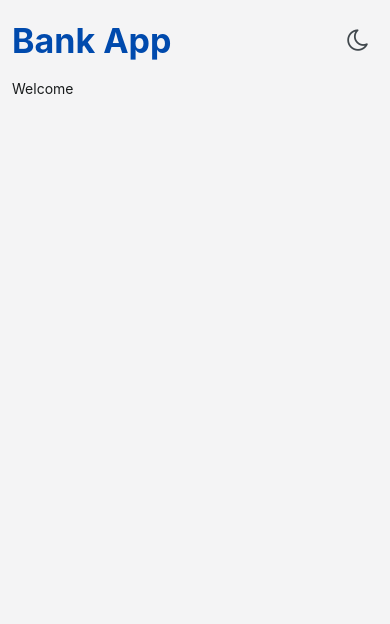
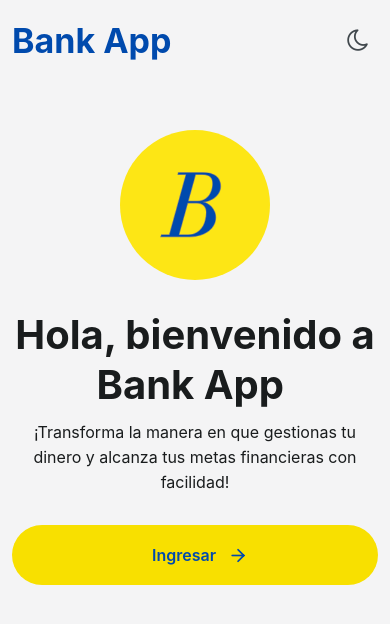
Before and after one commit to Braul123/BankApp, a React Native app: screen /Welcome in a window 390 px wide. Shown: the top 624 px of the page. Built offline with nearby package versions, Linux system fonts and the light colour scheme.

Commit message:
[feature][welcome page redirection home, logo, title, description]

```diff
--- /dev/null
+++ b/src/components/ButtonPrimary.tsx
@@ -0,0 +1,88 @@
+import {
+  Text,
+  TouchableOpacity,
+  StyleSheet,
+  View,
+} from 'react-native';
+import React from 'react';
+import IconApp from '../assets/icons/AllCustomIcons';
+import {IconTypeRequire} from '../types/types';
+import {useTheme} from '../context/ThemeContext';
+import {colorsMain} from '../utils/colors';
+
+interface props {
+  onPress: any;
+  title: string;
+  status: 'enabled' | 'disabled';
+  typeButton: 'primary' | 'secondary';
+  style?: any;
+  textStyles?: any;
+  icon?: IconTypeRequire;
+}
+
+export default function ButtonPrimary(data: props) {
+  const {colors} = useTheme();
+
+  return (
+    <TouchableOpacity
+      activeOpacity={0.7}
+      style={[
+        styles.button,
+        data.typeButton == 'primary'
+          ? colors.backgroundButtonPrimary
+          : colors.backgroundButtonSecondary,
+        {...data.style},
+      ]}
+      onPress={data.status == 'enabled' ? data.onPress : null}>
+      <View
+        style={styles.viewContent}>
+        {data.icon && data.icon.position === 'left' && (
+          <IconApp
+            name={data.icon.name}
+            directoryName={data.icon.directory}
+            size={data.icon.size}
+            color={data.icon.color}
+          />
+        )}
+        <Text
+          style={[
+            styles.textButton,
+            {
+              color: colorsMain.system.backgroundColorTextSecondary,
+              ...data.textStyles,
+            },
+          ]}>
+          {data.title}
+        </Text>
+        {data.icon && data.icon.position === 'right' && (
+          <IconApp
+            name={data.icon.name}
+            directoryName={data.icon.directory}
+            size={data.icon.size}
+            color={data.icon.color}
+          />
+        )}
+      </View>
+    </TouchableOpacity>
+  );
+}
+
+const styles = StyleSheet.create({
+  button: {
+    borderRadius: 40,
+    alignItems: 'center',
+    justifyContent: 'center',
+    height: 60,
+  },
+  textButton: {
+    fontSize: 16,
+    fontWeight: '600',
+    padding: 10,
+  },
+  viewContent: {
+    flexDirection: 'row',
+    gap: 2,
+    alignItems: 'center',
+    justifyContent: 'center',
+  }
+});
--- a/src/layouts/Header.tsx
+++ b/src/layouts/Header.tsx
@@ -4,10 +4,17 @@ import {View, Text, StyleSheet} from 'react-native';
 import IconApp from '../assets/icons/AllCustomIcons';
 import {TouchableOpacity} from 'react-native-gesture-handler';
 import {useAuth} from '../context/AuthContext';
+import { useNavigation } from '@react-navigation/native';
 
 const Header: React.FC = () => {
   const {colors, toggleTheme, isDarkMode} = useTheme();
-  const {isAuthenticated} = useAuth();
+  const navigation: any = useNavigation();
+  const {isAuthenticated, logout} = useAuth();
+
+  const logoutApp = () => {
+    navigation.navigate('Welcome');
+    logout();
+  }
 
   return (
     <View style={[styles.header, colors.backgroundStyle]}>
@@ -25,7 +32,7 @@ const Header: React.FC = () => {
           )}
         </TouchableOpacity>
         {isAuthenticated && (
-          <TouchableOpacity activeOpacity={0.2} style={styles.touchAction}>
+          <TouchableOpacity activeOpacity={0.2} style={styles.touchAction} onPress={() => logoutApp()}>
             <IconApp
               name={'logout'}
               size={25}
--- /dev/null
+++ b/src/pages/Home.tsx
@@ -0,0 +1,13 @@
+import { View, Text } from 'react-native'
+import React from 'react'
+import MainLayout from '../layouts/MainLayout'
+
+export default function Home() {
+  return (
+    <MainLayout>
+        <View>
+            <Text>Home</Text>
+        </View>
+    </MainLayout>
+  )
+}
--- a/src/pages/Welcome.tsx
+++ b/src/pages/Welcome.tsx
@@ -1,16 +1,47 @@
-import { View, Text } from 'react-native'
-import React from 'react'
-import { useTheme } from '../context/ThemeContext';
+import {View, Text, Image} from 'react-native';
+import React from 'react';
+import {useTheme} from '../context/ThemeContext';
 import MainLayout from '../layouts/MainLayout';
+import {styles} from '../styles/welcome.styles';
+import ButtonPrimary from '../components/ButtonPrimary';
+import { colorsMain } from '../utils/colors';
+import { useNavigation } from '@react-navigation/native';
+import { useAuth } from '../context/AuthContext';
+
+export default function Welcome() {
+  const {colors} = useTheme();
+  const {login} = useAuth();
+  const navigation: any = useNavigation();
 
 
-export default function Welcome() {
-    const { colors } = useTheme();
+  const initApp = () => {
+    navigation.navigate('Home');
+    login();
+  }
+
   return (
     <MainLayout>
-      <View style={{flex: 1}}>
-        <Text style={colors.colorText}>Welcome</Text>
+      <View style={styles.content}>
+
+        <View>
+          <Image source={require('../assets/images/logo.png')} style={{width: 150, height: 150, borderRadius: 100}}/>
+        </View>
+
+        <View style={styles.info}>
+          <Text style={[colors.colorText, styles.title]}>Hola, bienvenido a Bank App </Text>
+          <Text style={[colors.colorText, styles.subtitle]}>¡Transforma la manera en que gestionas tu dinero y alcanza tus metas financieras con facilidad!</Text>
+        </View>
+
+        <View style={{width: '100%'}}>
+          <ButtonPrimary
+            onPress={() => initApp()}
+            title={'Ingresar'}
+            status={"enabled"}
+            typeButton="primary"
+            icon={{name: 'arrow-right', directory: 'Feather', size: 20, position: "right", color: colorsMain.system.backgroundColorTextSecondary}}
+          />
+        </View>
       </View>
     </MainLayout>
-  )
+  );
 }
--- a/src/routes/Routes.tsx
+++ b/src/routes/Routes.tsx
@@ -3,6 +3,7 @@ import React from 'react'
 import { createNativeStackNavigator } from '@react-navigation/native-stack';
 import { NavigationContainer } from '@react-navigation/native';
 import Welcome from '../pages/Welcome';
+import Home from '../pages/Home';
 
 
 export default function Routes() {
@@ -19,6 +20,13 @@ export default function Routes() {
               headerShown: false,
               gestureEnabled: false,
             }}></Nav.Screen>
+            <Nav.Screen
+            name="Home"
+            component={Home}
+            options={{
+              headerShown: false,
+              gestureEnabled: false,
+            }}></Nav.Screen>
         </Nav.Navigator>
     </NavigationContainer>
   )
--- /dev/null
+++ b/src/styles/welcome.styles.ts
@@ -0,0 +1,31 @@
+
+import { StyleSheet } from "react-native";
+
+export const styles = StyleSheet.create({
+  content: {
+    flex: 1,
+    justifyContent: 'flex-start',
+    alignItems: 'center',
+    flexDirection: 'column',
+    gap: 30,
+    paddingTop: 50,
+  },
+  info: {
+    width: '100%',
+    flexDirection: 'column',
+    alignItems: 'center',
+    gap: 10,
+  },
+  title: {
+    fontSize: 40,
+    fontWeight: 'bold',
+    textAlign: 'center',
+    lineHeight: 50,
+  },
+  subtitle: {
+    fontSize: 16,
+    fontWeight: '400',
+    textAlign: 'center',
+    lineHeight: 25,
+  },
+})
--- a/src/utils/colors.ts
+++ b/src/utils/colors.ts
@@ -4,7 +4,9 @@ import { colorsType } from "../types/types"
 export const colorsMain = {
     brand: {
         // backgroundPrimary: '#FAA61A',
-        backgroundPrimary: '#fde615',
+        // backgroundPrimary: '#fde615',
+        backgroundPrimary: '#f8e000',
+        backgroundSecondary: '#e3efff',
     },
     system: {
         primaryColorTextDarkMode: '#C5C7C8',
@@ -33,7 +35,13 @@ export const useColors = (isDarkMode: boolean) => {
         // Color de fondo de un contenedor
         backgroundStyle: {
             backgroundColor: isDarkMode ? colorsMain.system.darker : colorsMain.system.lighter,
-        }
+        },
+        backgroundButtonPrimary: {
+            backgroundColor: colorsMain.brand.backgroundPrimary,
+        },
+        backgroundButtonSecondary: {
+            backgroundColor: colorsMain.brand.backgroundSecondary,
+        },
     }
     return colors;
 }
```
Also changed, not shown: src/styles/theme.styles.ts (deleted, +0 -15 lines), src/types/types.ts (+14 -1 lines), src/assets/images/logo.png (added).
